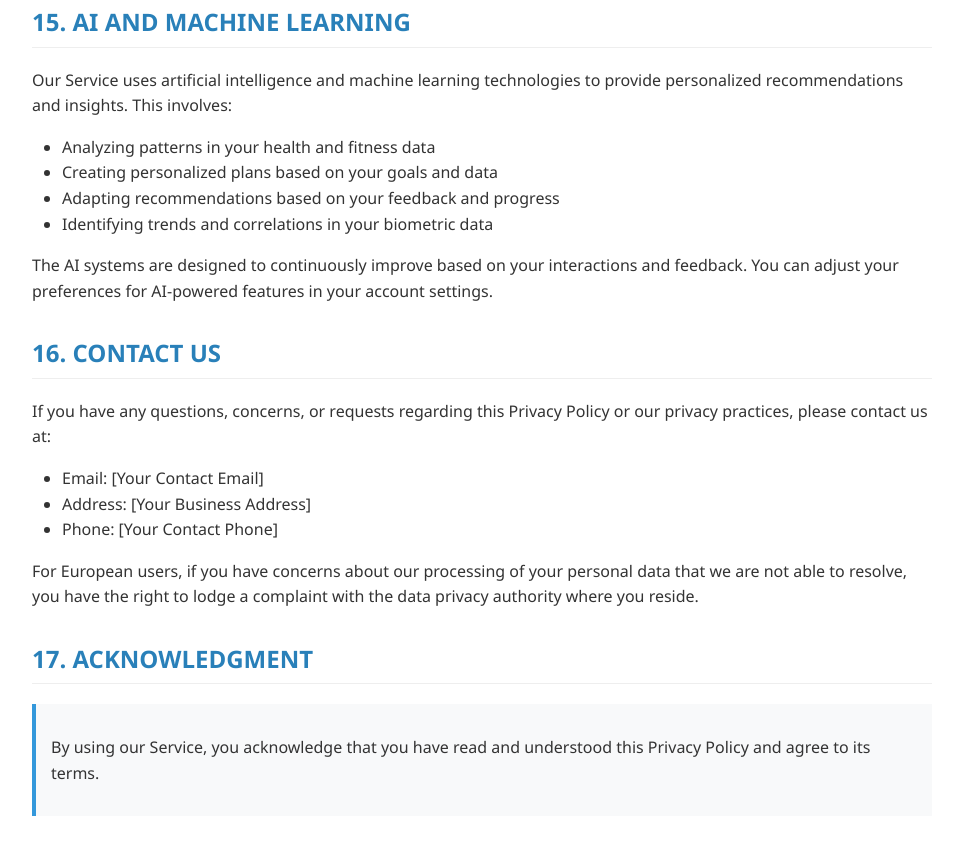
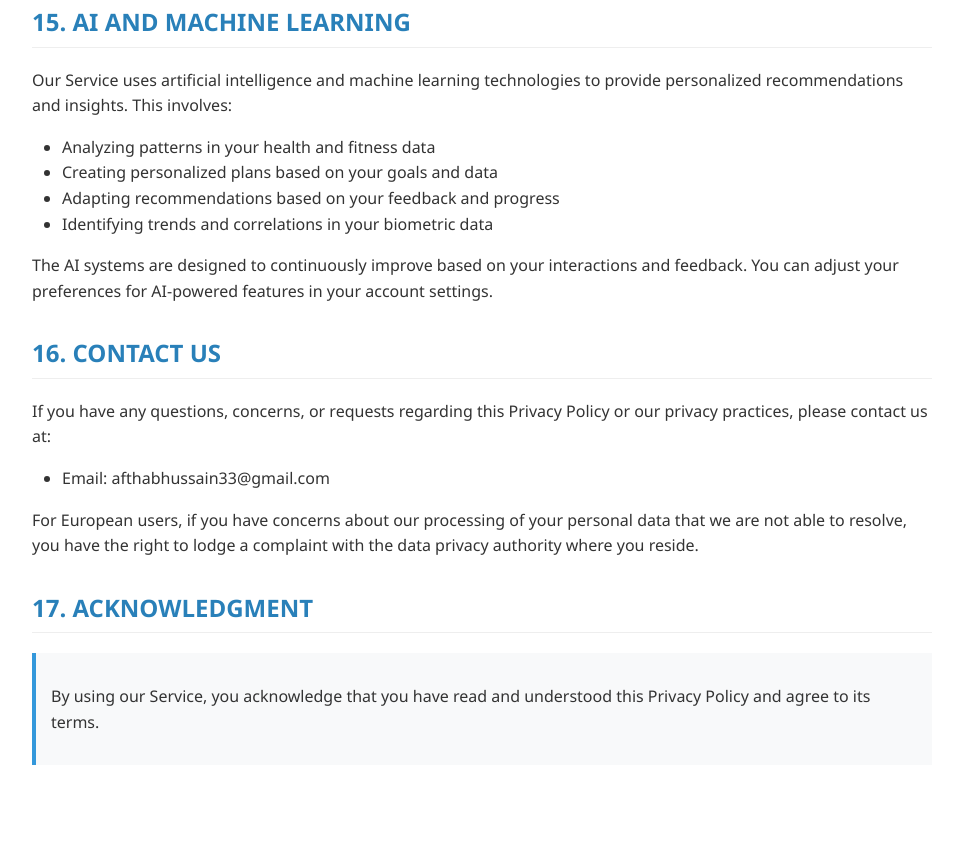
Before and after one commit to Afthab33/project-h-privacy-policies, a plain HTML site: page index.html in a window 1280 px wide. Shown: the part 5704-6558 px from the top of the page, without its empty margins (158-1121 px from the left). After the commit the page ends 6519 px from the top, so only its background shows below. Drawn offline with Linux system fonts and the light colour scheme.

Commit message:
Update index.html

```diff
--- a/index.html
+++ b/index.html
@@ -268,9 +268,7 @@
         <h2>16. CONTACT US</h2>
         <p>If you have any questions, concerns, or requests regarding this Privacy Policy or our privacy practices, please contact us at:</p>
         <ul>
-            <li>Email: [Your Contact Email]</li>
-            <li>Address: [Your Business Address]</li>
-            <li>Phone: [Your Contact Phone]</li>
+            <li>Email: afthabhussain33@gmail.com</li>
         </ul>
         <p>For European users, if you have concerns about our processing of your personal data that we are not able to resolve, you have the right to lodge a complaint with the data privacy authority where you reside.</p>
     </div>
```
